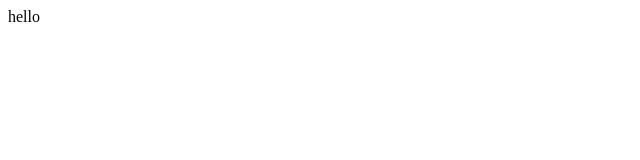
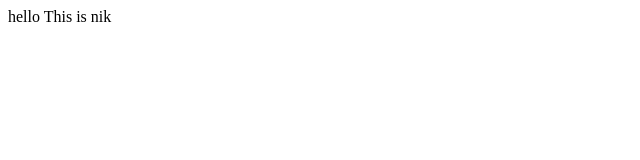
Before and after one commit to Nikhilatgithub/test2, a plain HTML site: page Index.html in a window 1280 px wide. Shown: the full height of the page, 0-640 px from the left. Drawn offline with Linux system fonts and the light colour scheme.

Commit message:
Update Index.html

```diff
--- a/Index.html
+++ b/Index.html
@@ -2,5 +2,7 @@
 <body>
 
 hello
+This is nik
+
 </body>
 </html>
```
